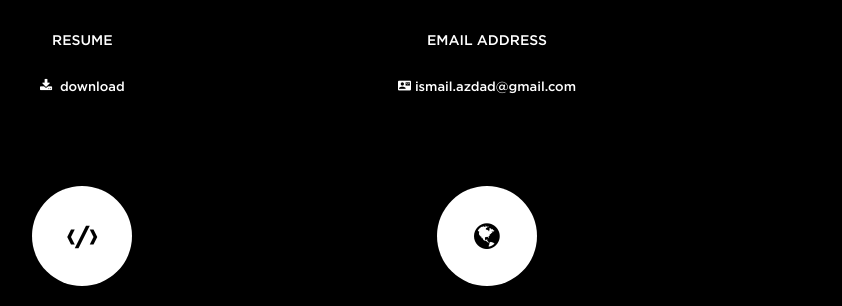
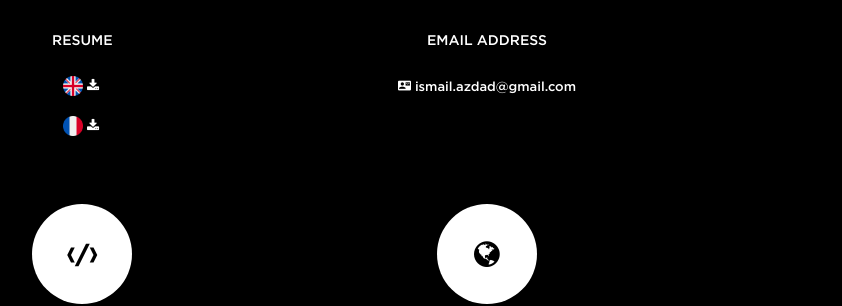
Before and after one commit to ismailazdad/siteWeb, a plain HTML site: page index.html in a window 1280 px wide. Shown: the part 3370-3676 px from the top of the page, 153-995 px from the left. Drawn offline with Linux system fonts and the light colour scheme; files whose address does not match are found by name.

Commit message:
add resume en and fr

```diff
--- a/index.html
+++ b/index.html
@@ -262,9 +262,20 @@
                         <span class="icon-person"></span>
                     </div>
                     <h3 class="mb-4">Resume</h3>
-                    <p><label class="text-primary"><span class="icon-download"></span>&nbsp; <a
-                            href="doc/cv_azdad_ismail.pdf" target="_blank" style="color: white !important;">download</a>
-                    </label></p>
+                    <p>
+                        <label class="text-primary "></label>
+                        <img width="20vh" src="images/united-kingdom.png" style="margin-bottom: 0.5vh;">
+                        <a href="doc/cv_classic_azdad_ismail_en.pdf" target="_blank" style="color: white !important;">
+                            <span class="icon-download">&nbsp;</span></a>
+                    </p>
+                    <p>
+                        <label class="text-primary "></label>
+                        <img width="20vh" src="images/france.png" style="margin-bottom: 0.5vh;">
+                        <a title="download french version" href="doc/cv_classic_azdad_ismail_fr.pdf" target="_blank"
+                           style="color: white !important;">
+                            <span class="icon-download">&nbsp;</span>
+                        </a>
+                    </p>
                 </div>
             </div>
             <div class="col-md-4 col-lg-4 ftco-animate">
```
Also changed, not shown: images/france.png (added), images/united-kingdom.png (added).
